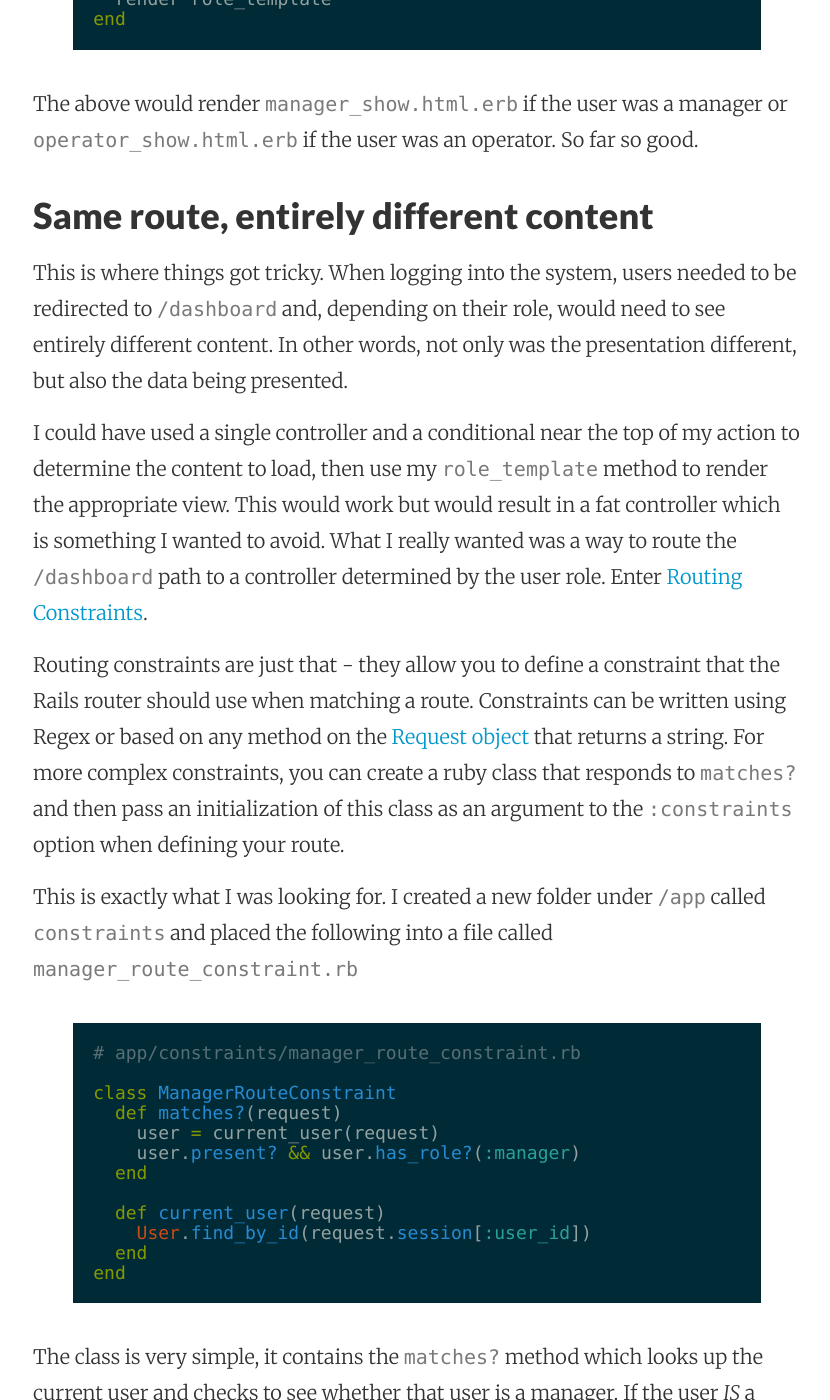
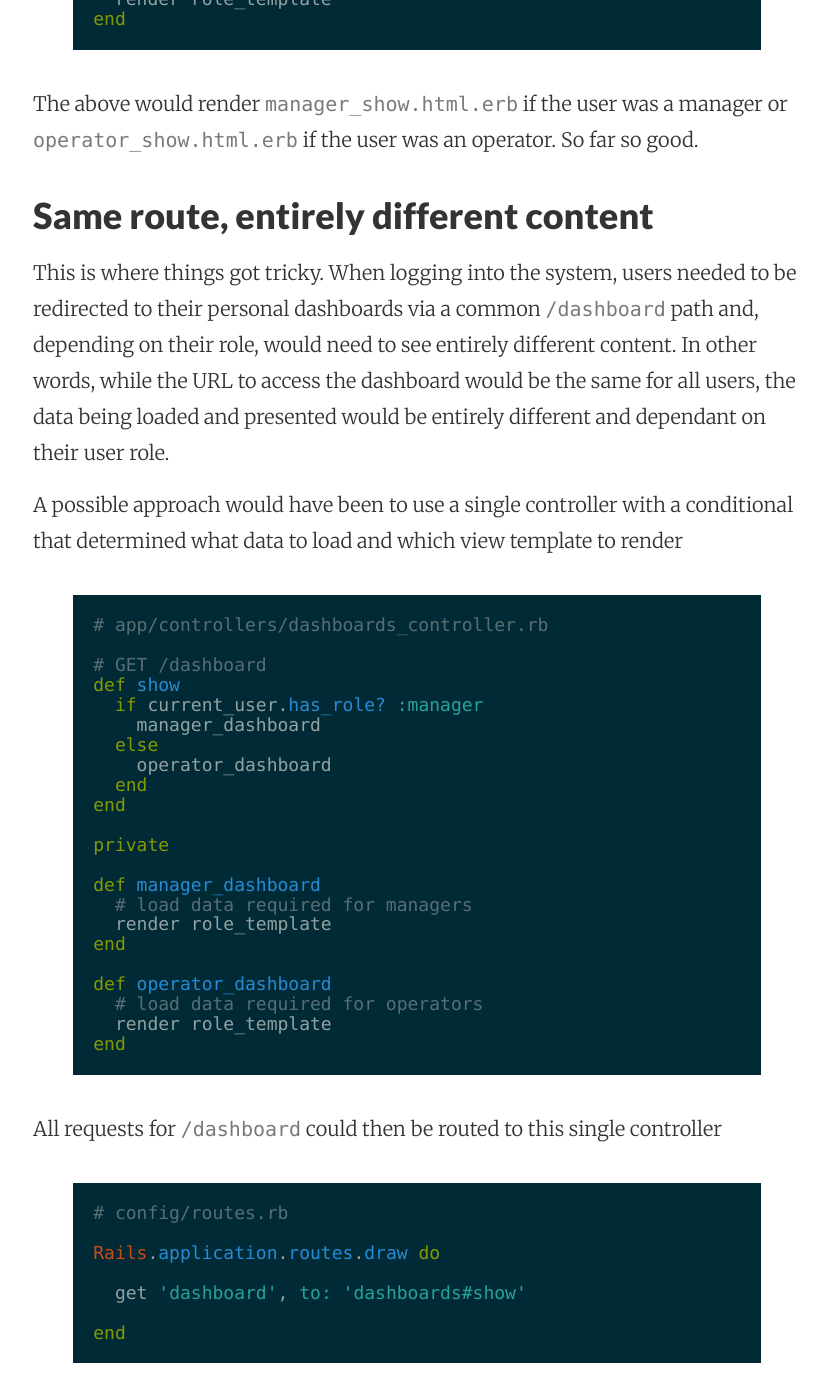
Before and after one commit to bjedrocha/bjedrocha.github.io, a Jekyll site: the page built from _posts/2015-03-18-role-based-routing-in-rails.md, in a window 1280 px wide and 1400 px high, scrolled down 1567 px. Shown: the whole window, without its empty margins (223-1053 px from the left). Built offline with Jekyll 4.4.1, drawn with Linux system fonts in a browser that asks for light colours; nearby versions of some CDN libraries; Markdown is read by kramdown in place of the engine named in the settings; comment, search, counter and statistics services are not loaded; some of the changed text lies outside the part shown.

Commit message:
Updates to Role Based Routing in Rails

```diff
--- a/_posts/2015-03-18-role-based-routing-in-rails.md
+++ b/_posts/2015-03-18-role-based-routing-in-rails.md
@@ -49,11 +49,84 @@
 
 ### Same route, entirely different content
 
-This is where things got tricky. When logging into the system, users needed to be redirected to `/dashboard` and, depending on their role, would need to see entirely different content. In other words, not only was the presentation different, but also the data being presented.
+This is where things got tricky. When logging into the system, users needed to be redirected to their personal dashboards via a common `/dashboard` path and, depending on their role, would need to see entirely different content. In other words, while the URL to access the dashboard would be the same for all users, the data being loaded and presented would be entirely different and dependant on their user role.
 
-I could have used a single controller and a conditional near the top of my action to determine the content to load, then use my `role_template` method to render the appropriate view. This would work but would result in a fat controller which is something I wanted to avoid. What I really wanted was a way to route the `/dashboard` path to a controller determined by the user role. Enter [Routing Constraints](http://guides.rubyonrails.org/routing.html#advanced-constraints).
+A possible approach would have been to use a single controller with a conditional that determined what data to load and which view template to render
 
-Routing constraints are just that - they allow you to define a constraint that the Rails router should use when matching a route. Constraints can be written using Regex or based on any method on the [Request object](http://guides.rubyonrails.org/action_controller_overview.html#the-request-object) that returns a string. For more complex constraints, you can create a ruby class that responds to `matches?` and then pass an initialization of this class as an argument to the `:constraints` option when defining your route.
+{% highlight ruby %}
+
+# app/controllers/dashboards_controller.rb
+
+# GET /dashboard
+def show
+  if current_user.has_role? :manager
+    manager_dashboard
+  else
+    operator_dashboard
+  end
+end
+
+private
+
+def manager_dashboard
+  # load data required for managers
+  render role_template
+end
+
+def operator_dashboard
+  # load data required for operators
+  render role_template
+end
+
+{% endhighlight %}
+
+All requests for `/dashboard` could then be routed to this single controller
+
+{% highlight ruby %}
+
+# config/routes.rb
+
+Rails.application.routes.draw do
+
+  get 'dashboard', to: 'dashboards#show'
+
+end
+
+{% endhighlight %}
+
+While this would work, the controller would end up fairly fat, especially if I needed to support more roles in the future. What I really wanted was to use multiple controllers and a way to route the `/dashboard` path to a controller determined by the user role. Enter [Routing Constraints](http://guides.rubyonrails.org/routing.html#advanced-constraints).
+
+Routing constraints are just that - they allow you to define a constraint that the Rails router should use when matching a route. Constraints can be written using Regex or based on any method on the [Request object](http://guides.rubyonrails.org/action_controller_overview.html#the-request-object) that returns a string. For example
+
+{% highlight ruby %}
+
+get 'photos', to: 'photos#index',
+  constraints: { subdomain: 'admin' }
+
+{% endhighlight %}
+
+The above constraint would map the `/photos` path to the `PhotosController`'s _index_ action if the requested url contained the _admin_ subdomain (e.g. http://admin.example.com/photos).
+
+For more complex constraints, you can create a ruby class that responds to `matches?` and then pass an initialization of this class as an argument to the `:constraints` option when defining your route
+
+{% highlight ruby %}
+
+class BlacklistConstraint
+  def initialize
+    @ips = Blacklist.retrieve_ips
+  end
+
+  def matches?(request)
+    @ips.include?(request.remote_ip)
+  end
+end
+
+Rails.application.routes.draw do
+  get '*path', to: 'blacklist#index',
+    constraints: BlacklistConstraint.new
+end
+
+{% endhighlight %}
 
 This is exactly what I was looking for. I created a new folder under `/app` called `constraints` and placed the following into a file called `manager_route_constraint.rb`
 
@@ -74,7 +147,7 @@
 
 {% endhighlight %}
 
-The class is very simple, it contains the `matches?` method which looks up the current user and checks to see whether that user is a manager. If the user _IS_ a manager, the constraint matches and the route is mapped.
+The class is very simple, it contains the `matches?` method which looks up the current user (from a session cookie) and checks to see whether that user is a manager. If the user _IS_ a manager, the constraint matches and the route is mapped. If the user _IS NOT_ a manager, the constraint doesn't match and the route is instead mapped to an alternate controller
 
 {% highlight ruby %}
 
```
Also changed, not shown: other parts of _posts/2015-03-18-role-based-routing-in-rails.md (+2 -2 lines).
